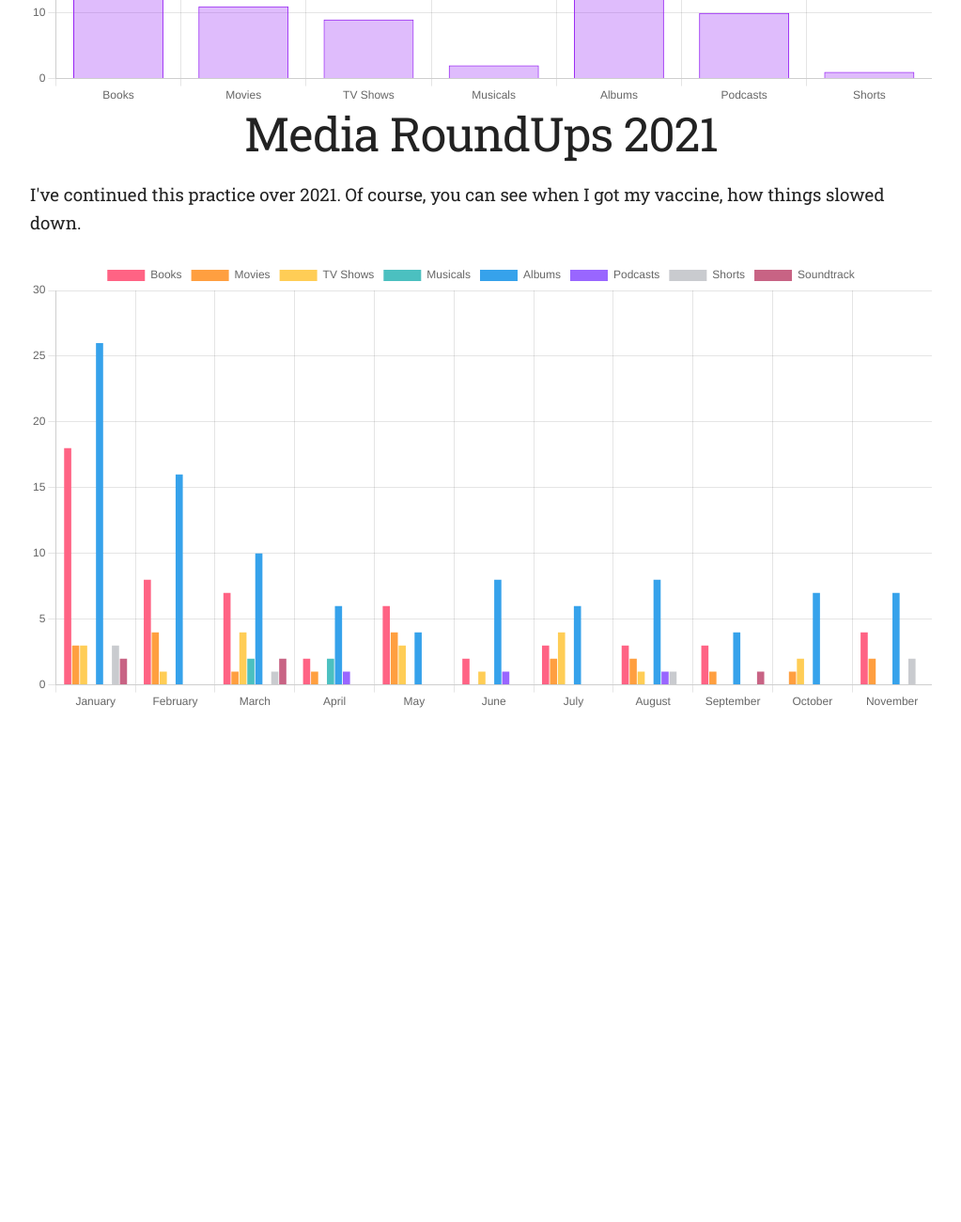
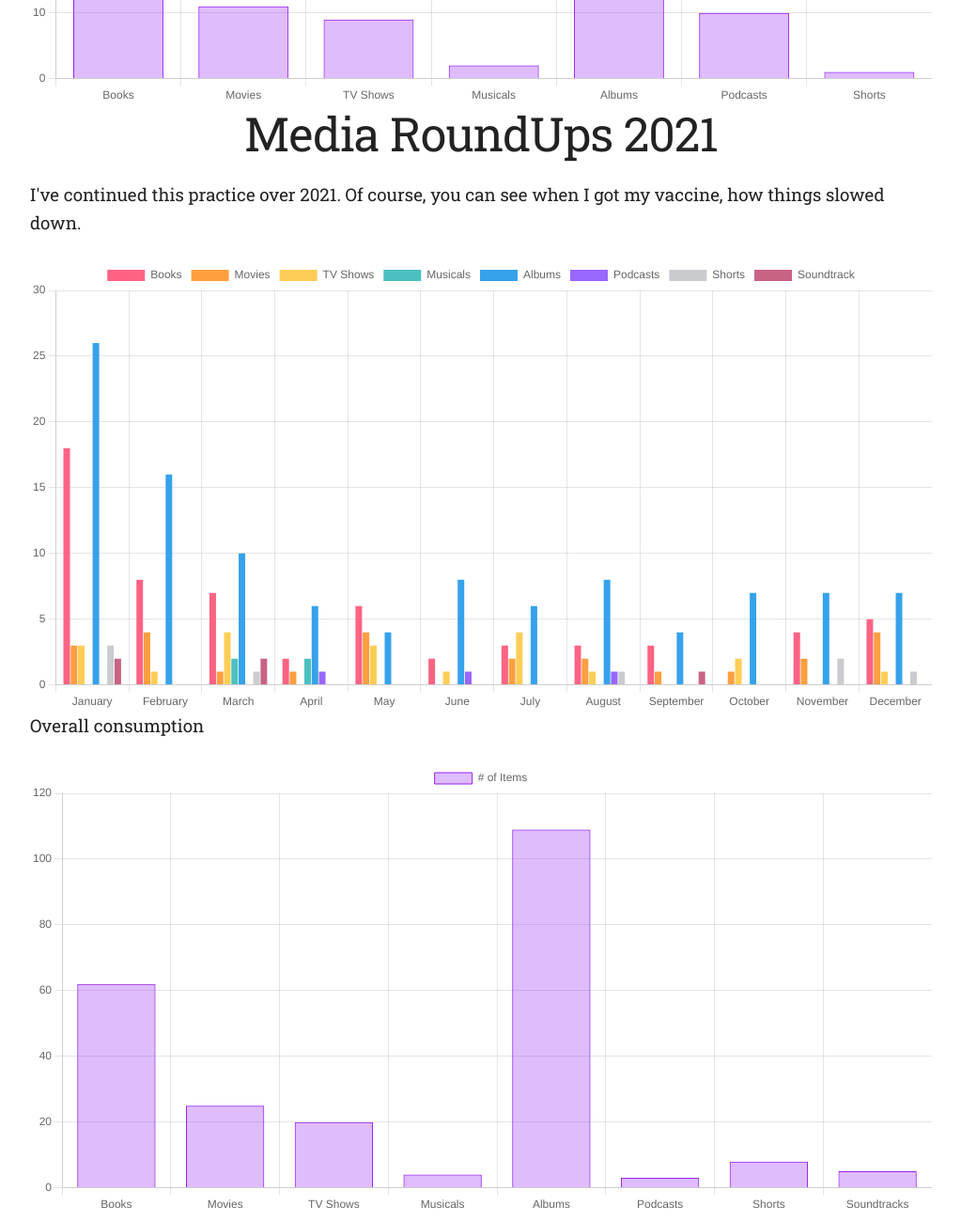
Before and after one commit to elchao96/pandemic-data, a plain HTML site: page index.html in a window 1280 px wide. Shown: the part 1126-2426 px from the top of the page at 94% size, without its empty margins (128-1151 px from the left). Before the commit the page ends 1891 px from the top, so only its background shows below. Drawn offline with nearby package versions, Linux system fonts and the light colour scheme.

Commit message:
adding overall chart

```diff
--- a/index.html
+++ b/index.html
@@ -29,6 +29,8 @@
         <p>I've continued this practice over 2021. Of course, you can see when I got my vaccine, how things slowed down.
         </p>
         <canvas id="media2021"></canvas>
+        <p>Overall consumption</p>
+        <canvas id="media2021Overall"></canvas>
     </div>
     <script src="https://cdnjs.cloudflare.com/ajax/libs/Chart.js/3.4.1/chart.min.js"></script>
     <script src="script.js"></script>
--- a/script.js
+++ b/script.js
@@ -60,46 +60,46 @@ var media2020Chart = new Chart(document.getElementById("media2020"), {
 var media2021Chart = new Chart(document.getElementById("media2021"), {
     type: 'bar',
     data: {
-        labels: ['January', 'February', 'March', 'April', 'May', 'June', 'July', 'August', 'September', 'October', 'November'],
+        labels: ['January', 'February', 'March', 'April', 'May', 'June', 'July', 'August', 'September', 'October', 'November', 'December'],
         datasets: [
             {
                 label: 'Books',
-                data: [18, 8, 7, 2, 6, 2, 3, 3, 3, 0, 4],
+                data: [18, 8, 7, 2, 6, 2, 3, 3, 3, 0, 4, 5],
                 backgroundColor: ['rgb(255, 99, 132)']
             },
             {
                 label: 'Movies',
-                data: [3, 4, 1, 1, 4, 0, 2, 2, 1, 1, 2],
+                data: [3, 4, 1, 1, 4, 0, 2, 2, 1, 1, 2, 4],
                 backgroundColor: ['rgb(255, 159, 64)']
             },
             {
                 label: 'TV Shows',
-                data: [3, 1, 4, 0, 3, 1, 4, 1, 0, 2, 0],
+                data: [3, 1, 4, 0, 3, 1, 4, 1, 0, 2, 0, 1],
                 backgroundColor: ['rgb(255, 205, 86)']
             },
             {
                 label: 'Musicals',
-                data: [0, 0, 2, 2, 0, 0, 0, 0, 0, 0, 0],
+                data: [0, 0, 2, 2, 0, 0, 0, 0, 0, 0, 0, 0],
                 backgroundColor: ['rgb(75, 192, 192)']
             },
             {
                 label: 'Albums',
-                data: [26, 16, 10, 6, 4, 8, 6, 8, 4, 7, 7],
+                data: [26, 16, 10, 6, 4, 8, 6, 8, 4, 7, 7, 7],
                 backgroundColor: ['rgb(54, 162, 235)']
             },
             {
                 label: 'Podcasts',
-                data: [0, 0, 0, 1, 0, 1, 0, 1, 0, 0, 0],
+                data: [0, 0, 0, 1, 0, 1, 0, 1, 0, 0, 0, 0],
                 backgroundColor: ['rgb(153, 102, 255)']
             },
             {
                 label: 'Shorts',
-                data: [3, 0, 1, 0, 0, 0, 0, 1, 0, 0, 2],
+                data: [3, 0, 1, 0, 0, 0, 0, 1, 0, 0, 2, 1],
                 backgroundColor: ['rgb(201, 203, 207)']
             },
             {
                 label: 'Soundtrack',
-                data: [2, 0, 2, 0, 0, 0, 0, 0, 1, 0, 0],
+                data: [2, 0, 2, 0, 0, 0, 0, 0, 1, 0, 0, 0],
                 backgroundColor: ['rgb(200, 99, 132)']
             }
         ]
@@ -111,4 +111,25 @@ var media2021Chart = new Chart(document.getElementById("media2021"), {
             }
         }
     }
-})
+});
+
+var media2021OvereallChart = new Chart(document.getElementById("media2021Overall"), {
+    type: 'bar',
+    data: {
+        labels: ['Books', 'Movies', 'TV Shows', 'Musicals', 'Albums', 'Podcasts', 'Shorts', 'Soundtracks'],
+        datasets: [{
+            label: '# of Items',
+            data: [62, 25, 20, 4, 109, 3, 8, 5],
+            backgroundColor: ['rgba(150, 34, 244, 0.3)'],
+            borderColor: ['rgb(150, 34, 244)'],
+            borderWidth: 1
+        }]
+    },
+    options: {
+        scales: {
+            y: {
+                beginAtZero: true
+            }
+        }
+    }
+});
```
